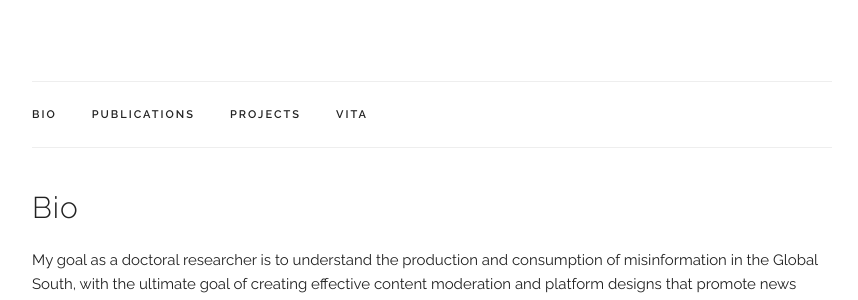
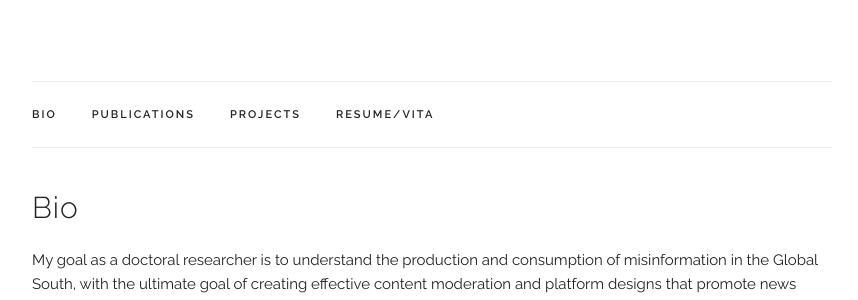
Before and after one commit to hrishitelang/hrishitelang.github.io, a Jekyll site: the page built from index.html, in a window 1280 px wide and 900 px high. Shown: the part 271-571 px from the top of the window, without its empty margins (208-1066 px from the left). Built offline with Jekyll 4.4.1, drawn with Linux system fonts in a browser that asks for light colours; some web fonts are replaced.

Commit message:
updated resume tab in index.html

```diff
--- a/_layouts/default.html
+++ b/_layouts/default.html
@@ -104,7 +104,7 @@
           <!--<li class="navbar-item"><a class="navbar-link" href={{ "/index.html#prospective-students" | prepend: site.baseurl }}>Prospective Students</a></li>-->
           <li class="navbar-item"><a class="navbar-link" href={{ "/index.html#publications" | prepend: site.baseurl }}>Publications</a></li>
           <li class="navbar-item"><a class="navbar-link" href={{ "/index.html#projects" | prepend: site.baseurl }}>Projects</a></li>
-          <li class="navbar-item"><a class="navbar-link" href={{ "/index.html#resume" | prepend: site.baseurl }}>Vita</a></li>
+          <li class="navbar-item"><a class="navbar-link" href={{ "/index.html#resume" | prepend: site.baseurl }}>Resume/Vita</a></li>
         </ul>
       </div>
     </nav>
```
